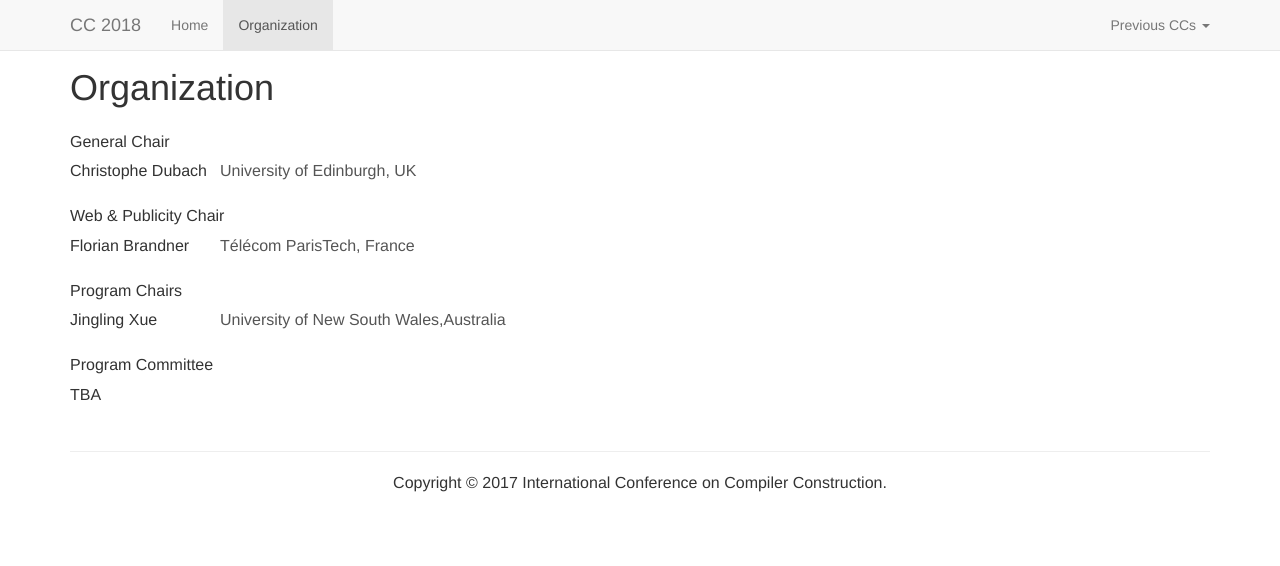
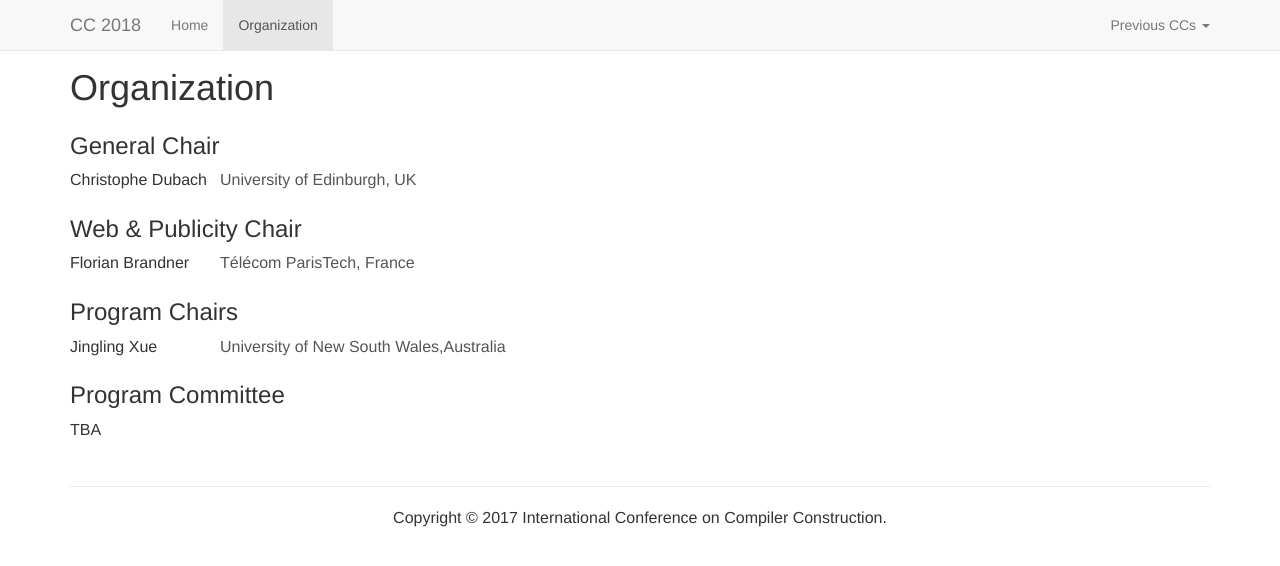
Before and after one commit to cc-conference/18, a Jekyll site: the page built from organization.html, in a window 1280 px wide. Shown: the top 566 px of the page. Built offline with Jekyll 4.4.1, drawn with Linux system fonts in a browser that asks for light colours; nearby versions of some CDN libraries.

```diff
--- a/organization.html
+++ b/organization.html
@@ -8,22 +8,22 @@ title: Organization
       <div class="col-lg-12">
         <h1>Organization</h1>
 
-        <h5>General Chair</h5>
+        <h3>General Chair</h3>
         <table>
           <tr><td>Christophe Dubach</td><td>University of Edinburgh, UK</td></tr>
         </table>
 
-			<h5>Web &amp Publicity Chair</h5>
+			<h3>Web &amp Publicity Chair</h3>
         <table>
           <tr><td>Florian Brandner</td><td>Télécom ParisTech, France</td></tr>
         </table>
 
-        <h5>Program Chairs</h5>
+        <h3>Program Chairs</h3>
         <table>
           <tr><td>Jingling Xue</td><td>University of New South Wales,Australia</td></tr>
         </table>
 
-        <h5>Program Committee</h5>
+        <h3>Program Committee</h3>
         <table>
           <tr><td>TBA</td><td></td></tr>
         </table>
```
